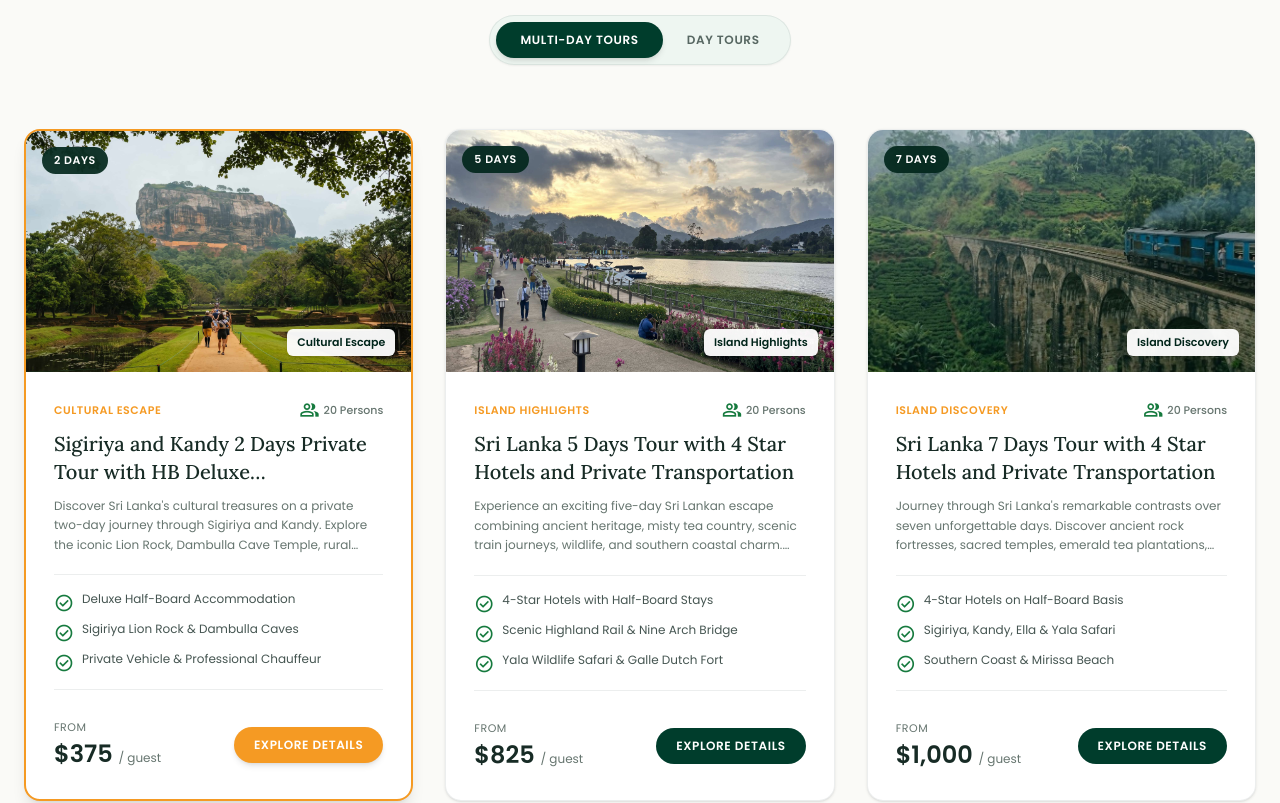
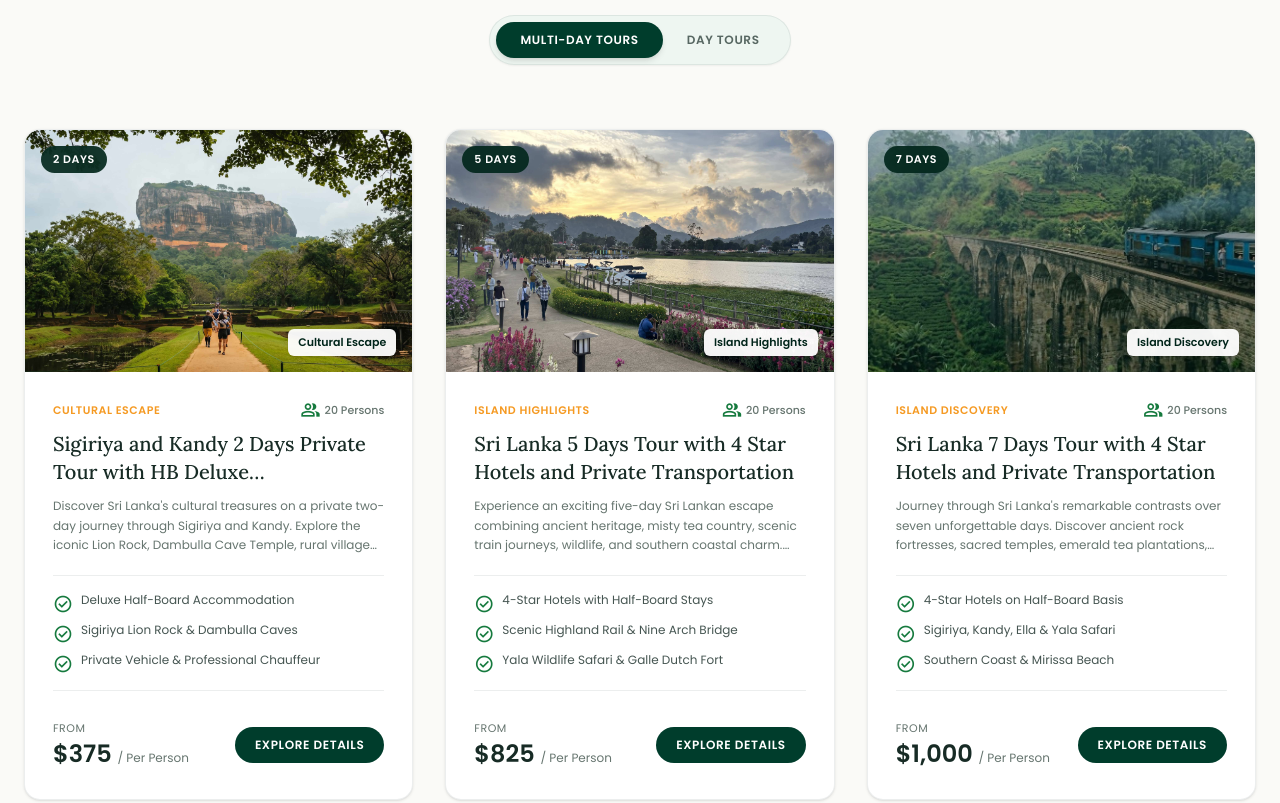
Before and after one commit to haxtaglabdev/madu-tourism-website, a React (Vite) app in the folder madu-tourism-website/: page / in a window 1280 px wide. Shown: the part 2820-3623 px from the top of the page. Built offline with nearby package versions, Linux system fonts and the light colour scheme.

Commit message:
card design chnage

```diff
--- a/madu-tourism-website/src/components/home/PackagesSection.tsx
+++ b/madu-tourism-website/src/components/home/PackagesSection.tsx
@@ -13,9 +13,9 @@ export default function PackagesSection() {
   const [selectedCategory, setSelectedCategory] = useState<"multi-day" | "day">("multi-day");
 
   const allPackages = getLocalizedPackages(currentLang);
-  const displayedPackages = allPackages.filter(
-    (tour) => tour.category === selectedCategory,
-  );
+  const displayedPackages = allPackages
+    .filter((tour) => tour.category === selectedCategory)
+    .slice(0, 3);
 
   return (
     <section
@@ -97,7 +97,11 @@ export default function PackagesSection() {
       <Reveal delay={260} className="mt-10 flex justify-center sm:mt-14">
         <Link
           className="inline-flex w-full max-w-xs items-center justify-center rounded-full bg-sunset px-8 py-3.5 text-[13px] font-semibold tracking-wider text-white uppercase shadow-[0_6px_20px_rgba(245,154,35,0.4)] transition-all duration-300 ease-[cubic-bezier(0.22,1,0.36,1)] hover:-translate-y-px hover:scale-[1.01] hover:bg-sunset-hover sm:w-auto sm:max-w-none"
-          to={getLocalizedPath("/tour-packages")}
+          to={getLocalizedPath(
+            selectedCategory === "day"
+              ? "/tour-packages?category=day"
+              : "/tour-packages?category=multi-day",
+          )}
         >
           {t("home.packages.allPackages")}
         </Link>
--- a/madu-tourism-website/src/components/home/TourCard.tsx
+++ b/madu-tourism-website/src/components/home/TourCard.tsx
@@ -16,19 +16,9 @@ export default function TourCard({
 }: TourCardProps) {
   const { t, getLocalizedPath } = useCurrentLanguage();
 
-  const isPerPerson =
-    tour.id === "ceylon-essentials" ||
-    tour.id === "island-highlights" ||
-    tour.id === "ancient-kingdoms" ||
-    tour.id === "grand-expedition";
-
   return (
     <article
-      className={`reveal-item group relative flex flex-col justify-between overflow-hidden rounded-2xl bg-white transition-[transform,box-shadow,border-color] duration-500 ease-[cubic-bezier(0.22,1,0.36,1)] hover:-translate-y-1 motion-reduce:transition-none motion-reduce:hover:translate-y-0 ${
-        tour.featured
-          ? "border-2 border-sunset shadow-lg hover:shadow-2xl"
-          : "border border-border-subtle shadow-sm hover:border-tropical/30 hover:shadow-xl"
-      }`}
+      className="reveal-item group relative flex flex-col justify-between overflow-hidden rounded-2xl bg-white border border-border-subtle shadow-sm hover:border-tropical/30 hover:shadow-xl transition-[transform,box-shadow,border-color] duration-500 ease-[cubic-bezier(0.22,1,0.36,1)] hover:-translate-y-1 motion-reduce:transition-none motion-reduce:hover:translate-y-0"
       style={style}
     >
       <div>
@@ -91,15 +81,12 @@ export default function TourCard({
           <span className="font-sans text-2xl font-semibold text-charcoal">
             {tour.price}{" "}
             <span className="text-xs font-normal text-muted">
-              {isPerPerson ? t("common.perPerson") : t("common.perGuest")}
+              {t("common.perPerson")}
             </span>
           </span>
         </div>
         <Link
-          className={`inline-flex shrink-0 items-center justify-center rounded-full px-5 py-2.5 text-xs font-semibold tracking-wider text-white uppercase transition-all duration-300 ease-[cubic-bezier(0.22,1,0.36,1)] hover:-translate-y-px hover:scale-[1.01] ${tour.featured
-              ? "bg-sunset shadow-md hover:bg-sunset-hover"
-              : "bg-forest group-hover:bg-tropical"
-            }`}
+          className="inline-flex shrink-0 items-center justify-center rounded-full bg-forest px-5 py-2.5 text-xs font-semibold tracking-wider text-white uppercase transition-all duration-300 ease-[cubic-bezier(0.22,1,0.36,1)] hover:-translate-y-px hover:scale-[1.01] group-hover:bg-tropical"
           to={getLocalizedPath(detailsTo)}
         >
           {t("common.exploreDetails")}
--- a/madu-tourism-website/src/data/homeContent.ts
+++ b/madu-tourism-website/src/data/homeContent.ts
@@ -189,7 +189,6 @@ export const packages: TourPackage[] = [
       "Private Vehicle & Professional Chauffeur",
     ],
     price: "$375",
-    featured: true,
   },
   {
     id: "sri-lanka-5-days",
--- a/madu-tourism-website/src/data/localizedPackages.ts
+++ b/madu-tourism-website/src/data/localizedPackages.ts
@@ -28,7 +28,6 @@ export const ruPackages: TourPackage[] = [
       "Приватный автомобиль и личный водитель",
     ],
     price: "$375",
-    featured: true,
   },
   {
     id: "sri-lanka-5-days",
--- a/madu-tourism-website/src/i18n/locales/en.ts
+++ b/madu-tourism-website/src/i18n/locales/en.ts
@@ -15,8 +15,8 @@ export const en: TranslationResource = {
     backToHome: "Back to Home",
     reviewsCount: "reviews",
     fromPrice: "From",
-    perGuest: "/ guest",
-    perPerson: "/ person",
+    perGuest: "/ Per Person",
+    perPerson: "/ Per Person",
     loading: "Loading Madu Tseylon...",
     errorTitle: "Unable to load this section. Please check your connection.",
     reloadPage: "Reload Page",
--- a/madu-tourism-website/src/i18n/locales/ru.ts
+++ b/madu-tourism-website/src/i18n/locales/ru.ts
@@ -15,7 +15,7 @@ export const ru: TranslationResource = {
     backToHome: "На главную",
     reviewsCount: "отзывов",
     fromPrice: "От",
-    perGuest: "/ гостя",
+    perGuest: "/ человека",
     perPerson: "/ человека",
     loading: "Загрузка Madu Tseylon...",
     errorTitle: "Не удалось загрузить раздел. Пожалуйста, проверьте интернет-соединение.",
--- a/madu-tourism-website/src/pages/TourPackages.tsx
+++ b/madu-tourism-website/src/pages/TourPackages.tsx
@@ -1,5 +1,5 @@
-import { useState, type CSSProperties } from "react";
-import { Link } from "react-router-dom";
+import { useState, useEffect, type CSSProperties } from "react";
+import { Link, useSearchParams } from "react-router-dom";
 import { useTranslation } from "react-i18next";
 import { images } from "../assets";
 import TourCard from "../components/home/TourCard";
@@ -15,7 +15,17 @@ import { useCurrentLanguage } from "../i18n/useCurrentLanguage";
 export default function TourPackages() {
   const { t } = useTranslation();
   const { currentLang, getLocalizedPath } = useCurrentLanguage();
-  const [selectedCategory, setSelectedCategory] = useState<"multi-day" | "day">("multi-day");
+  const [searchParams, setSearchParams] = useSearchParams();
+  const categoryParam = searchParams.get("category");
+  const [selectedCategory, setSelectedCategory] = useState<"multi-day" | "day">(
+    categoryParam === "day" ? "day" : "multi-day",
+  );
+
+  useEffect(() => {
+    if (categoryParam === "day" || categoryParam === "multi-day") {
+      setSelectedCategory(categoryParam);
+    }
+  }, [categoryParam]);
 
   const allPackages = getLocalizedPackages(currentLang);
   const displayedPackages = allPackages.filter(
@@ -69,7 +79,10 @@ export default function TourPackages() {
                         ? "bg-forest text-white shadow-md"
                         : "text-charcoal/70 hover:bg-white/80 hover:text-charcoal"
                     }`}
-                    onClick={() => setSelectedCategory("multi-day")}
+                    onClick={() => {
+                      setSelectedCategory("multi-day");
+                      setSearchParams({ category: "multi-day" }, { replace: true });
+                    }}
                     role="tab"
                     type="button"
                   >
@@ -83,7 +96,10 @@ export default function TourPackages() {
                         ? "bg-forest text-white shadow-md"
                         : "text-charcoal/70 hover:bg-white/80 hover:text-charcoal"
                     }`}
-                    onClick={() => setSelectedCategory("day")}
+                    onClick={() => {
+                      setSelectedCategory("day");
+                      setSearchParams({ category: "day" }, { replace: true });
+                    }}
                     role="tab"
                     type="button"
                   >
```
